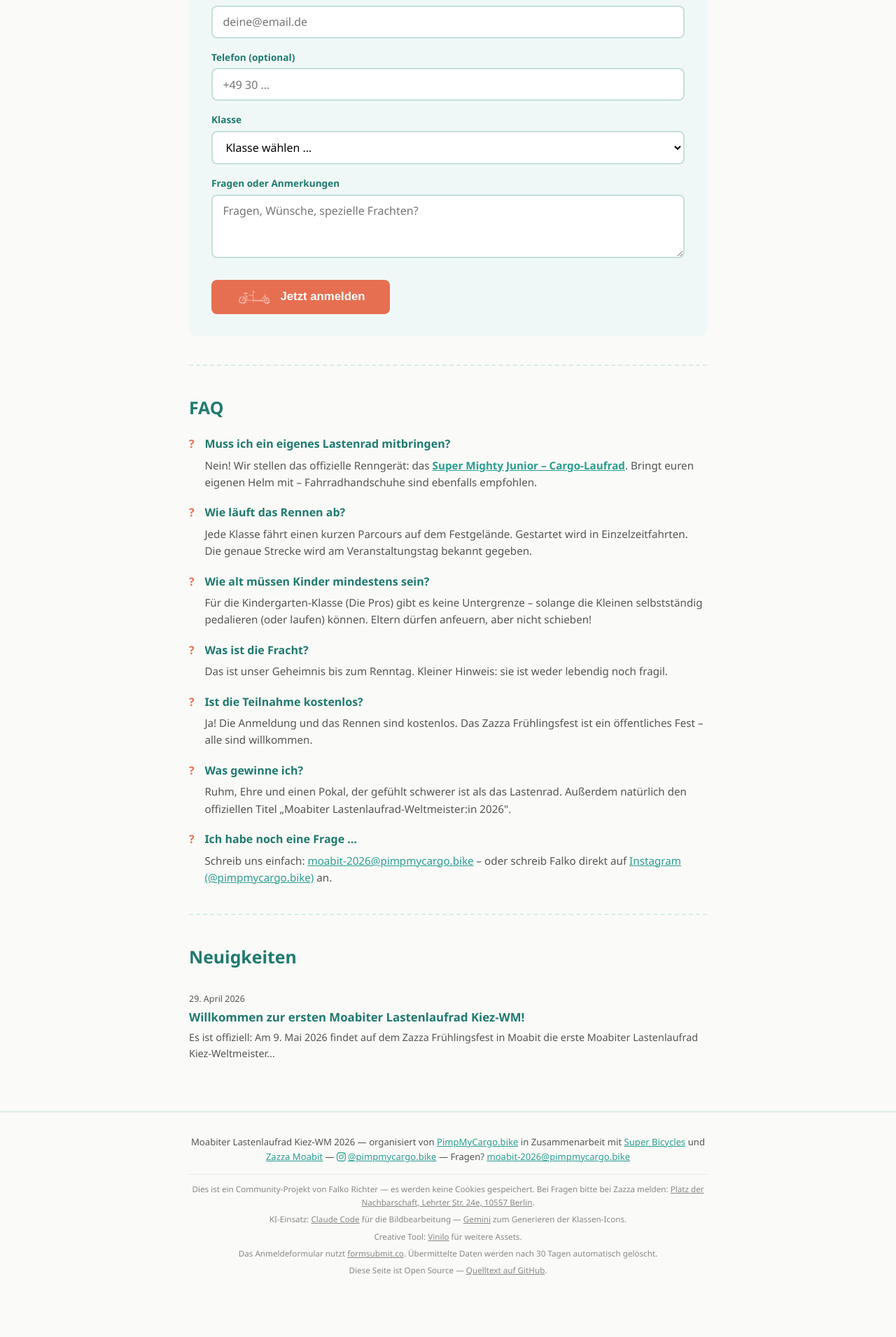
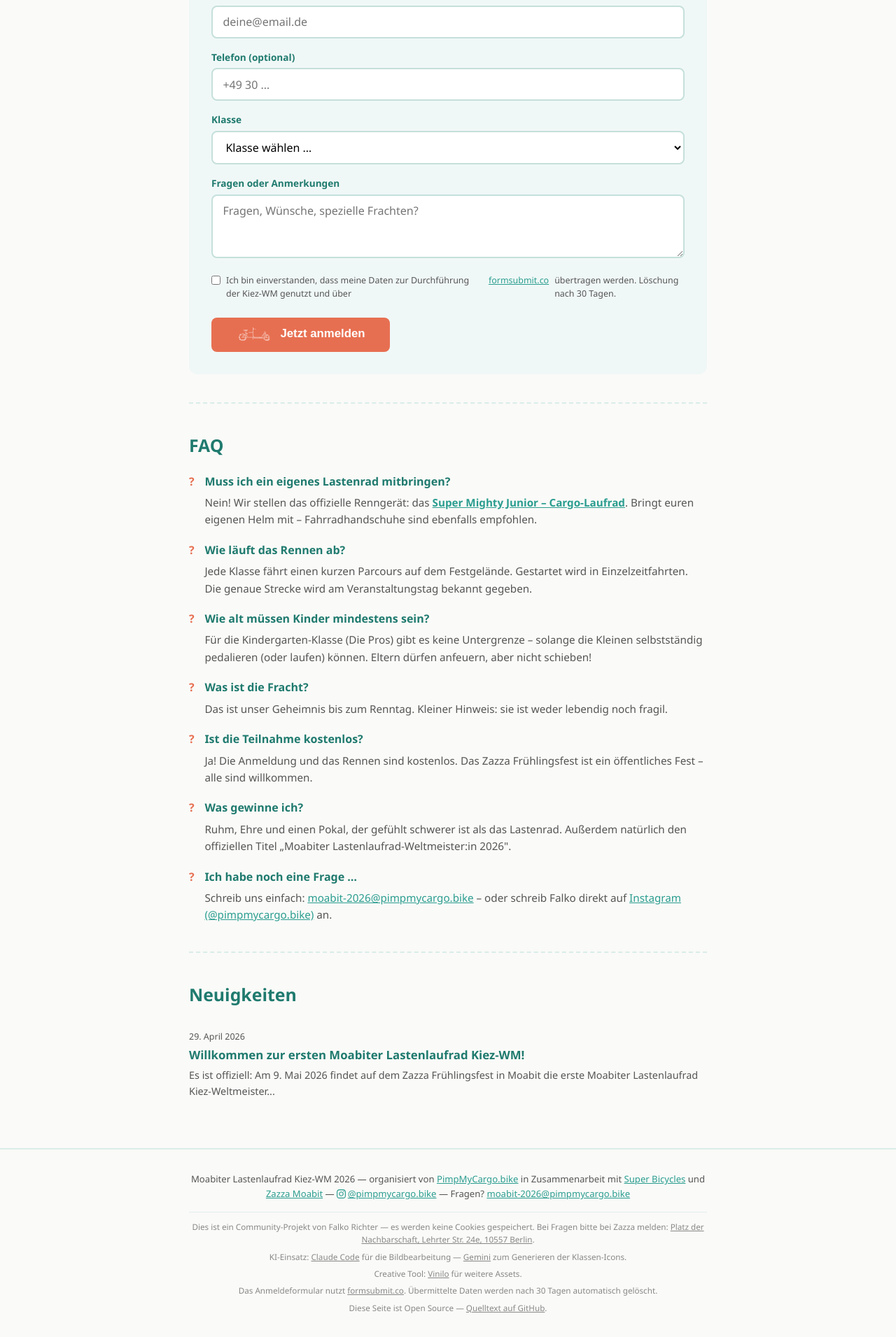
Before and after one commit to falkorichter/moabit-lastenlaufrad-champion-2026, a Jekyll site: the page built from index.html, in a window 1280 px wide. Shown: the part 1636-3547 px from the top of the page at 70% size. Built offline with Jekyll 4.4.1, drawn with Linux system fonts in a browser that asks for light colours; before the commit the page ends 3494 px from its top, so only the background shows below that.

Commit message:
Add DSGVO consent checkbox to registration form
Co-Authored-By: Claude Sonnet 4.6 <noreply@anthropic.com>

```diff
--- a/assets/css/style.css
+++ b/assets/css/style.css
@@ -235,6 +235,28 @@ form textarea:focus {
 
 form textarea { resize: vertical; }
 
+.field-consent { margin-bottom: .75rem; }
+
+.consent-label {
+  display: flex;
+  align-items: flex-start;
+  gap: .5rem;
+  font-size: .78rem;
+  color: var(--muted);
+  font-weight: 400;
+  cursor: pointer;
+  line-height: 1.5;
+}
+
+.consent-label input[type="checkbox"] {
+  margin-top: .15em;
+  flex-shrink: 0;
+  width: auto;
+  accent-color: var(--teal);
+}
+
+.consent-label a { color: var(--teal); }
+
 .btn-submit {
   display: inline-block;
   padding: .8rem 2.2rem;
--- a/index.html
+++ b/index.html
@@ -131,6 +131,13 @@ title: Moabiter Lastenlaufrad Kiez-WM 2026
           <textarea id="message" name="message" placeholder="Fragen, Wünsche, spezielle Frachten?" rows="3"></textarea>
         </div>
 
+        <div class="field field-consent">
+          <label class="consent-label">
+            <input type="checkbox" name="datenschutz" value="zugestimmt" required>
+            Ich bin einverstanden, dass meine Daten zur Durchführung der Kiez-WM genutzt und über <a href="https://formsubmit.co" target="_blank" rel="noopener">formsubmit.co</a> übertragen werden. Löschung nach 30 Tagen.
+          </label>
+        </div>
+
         <button type="submit" class="btn-submit">
           <img src="{{ '/assets/images/junior-logo.svg' | relative_url }}" alt="" class="btn-logo" aria-hidden="true">
           Jetzt anmelden
```
